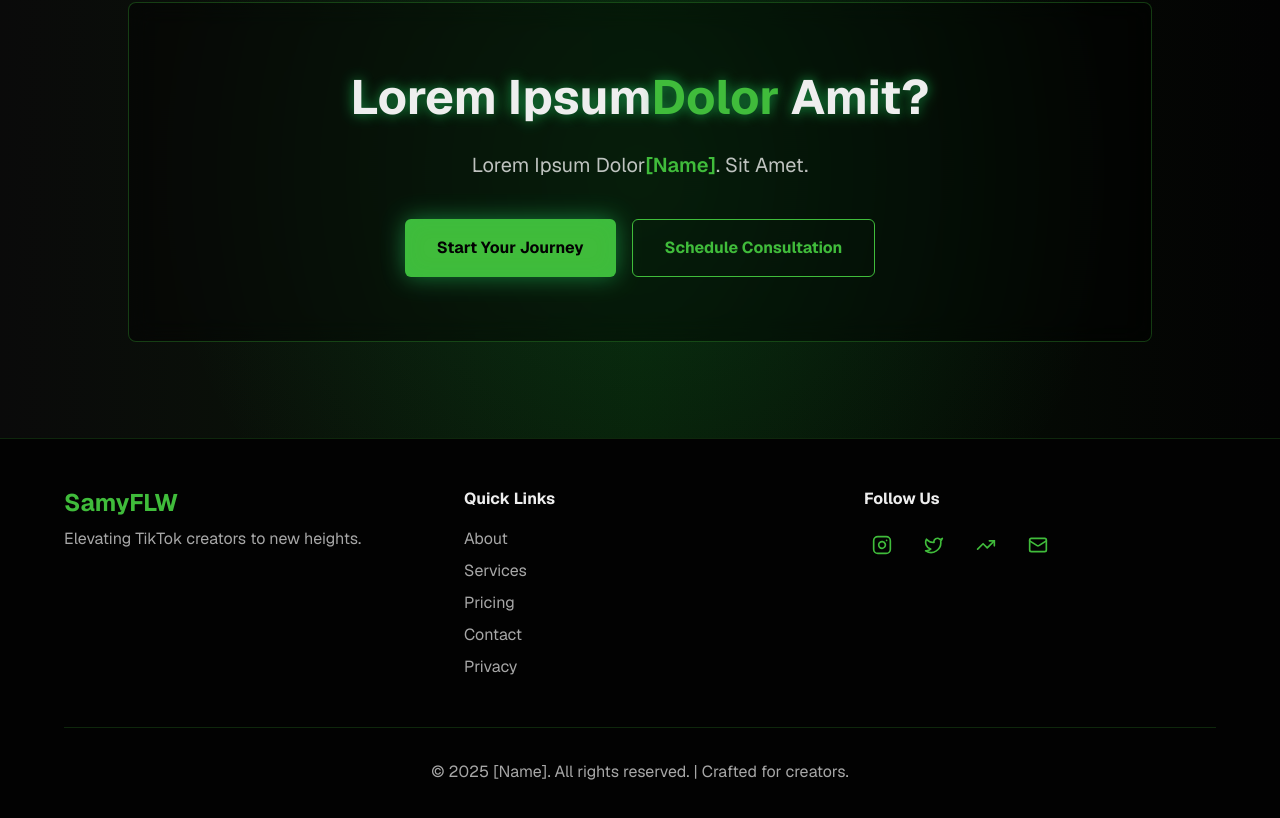
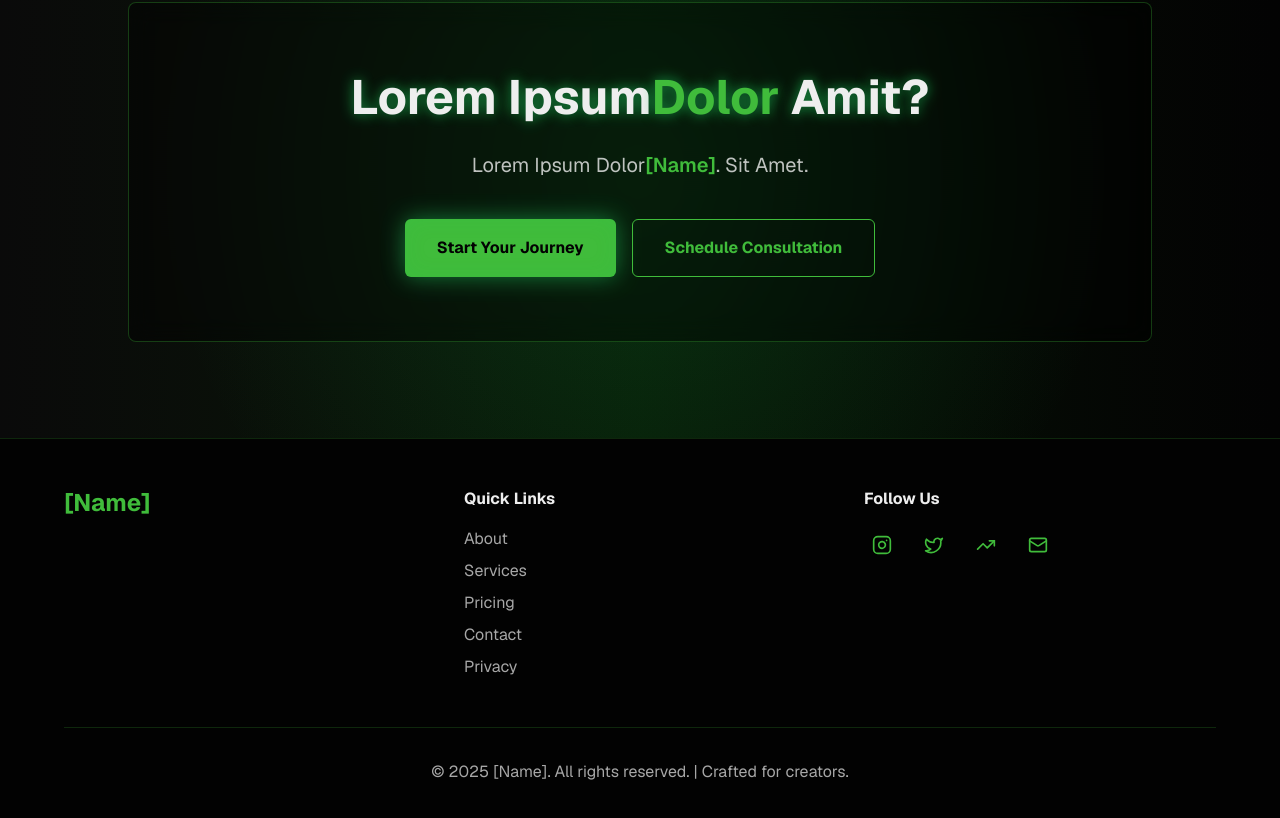
Before and after one commit to JaziBro/matrix_landing_page, a Next.js app: page / in a window 1280 px wide. Shown: the part 3776-4594 px from the top of the page. Built offline with nearby package versions, Linux system fonts and the light colour scheme.

Commit message:
Design tweaks

```diff
--- a/app/components/Footer.tsx
+++ b/app/components/Footer.tsx
@@ -32,8 +32,7 @@ export default function Footer() {
             transition={{ duration: 0.6 }}
             viewport={{ once: true }}
           >
-            <h3 className="text-2xl font-bold text-accent mb-2">SamyFLW</h3>
-            <p className="text-foreground/70">Elevating TikTok creators to new heights.</p>
+            <h3 className="text-2xl font-bold text-accent mb-2">[Name]</h3>
           </motion.div>
 
           {/* Links */}
```
